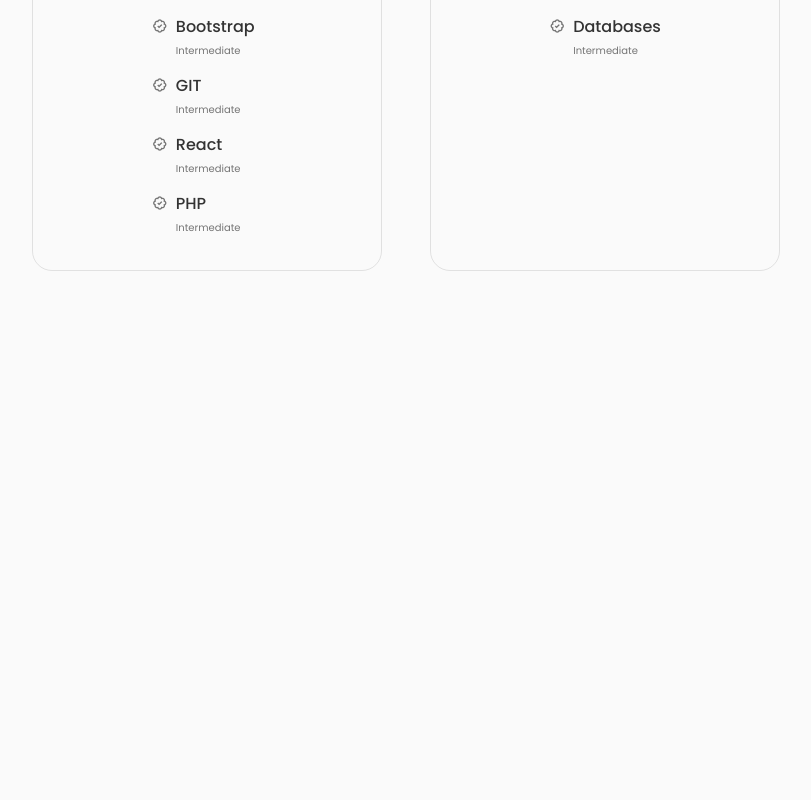
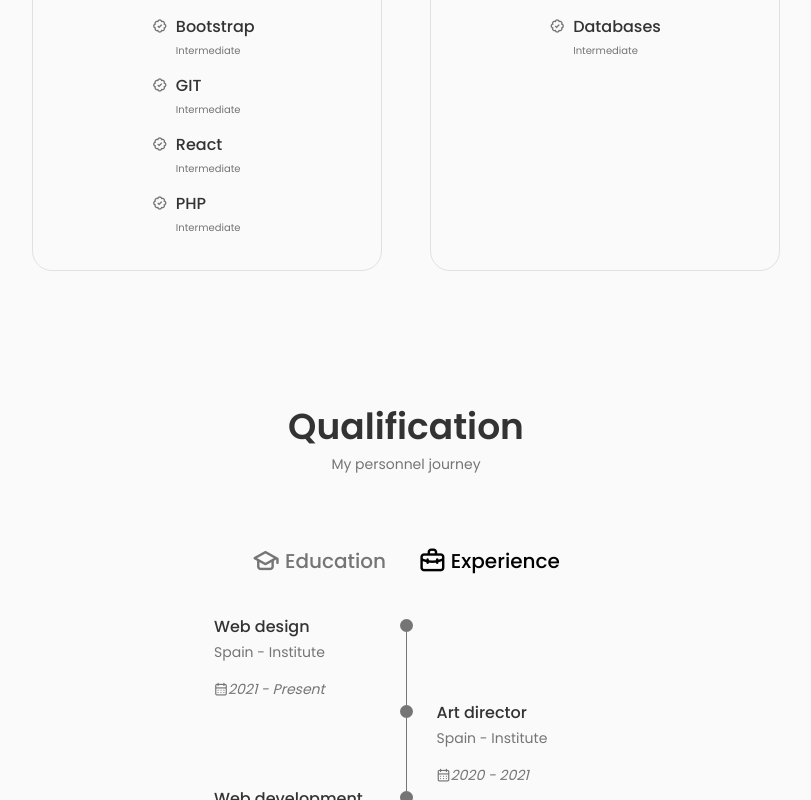
Before and after one commit to CrIsTiLaz/web_portfolio, a React (Create React App) app: page / in a window 1280 px wide. Shown: the part 2000-2800 px from the top of the page, without its empty margins (234-1045 px from the left). Before the commit the page ends 2303 px from the top, so only its background shows below. Built offline with nearby package versions, Linux system fonts and the light colour scheme.

Commit message:
Qualification component

```diff
--- a/src/App.js
+++ b/src/App.js
@@ -3,6 +3,7 @@
 import Home from "./components/home/Home";
 import About from "./components/about/About";
 import Skills from "./components/skills/Skills";
+import Qualification2 from "./components/qualification/Qualification2";
 
 function App() {
   return (
@@ -13,6 +14,7 @@
         <Home />
         <About />
         <Skills />
+        <Qualification2 />
       </main>
     </>
   );
--- /dev/null
+++ b/src/components/qualification/Qualification2.jsx
@@ -0,0 +1,184 @@
+import "./qualification.css";
+import "../../App.css";
+import React, { useState } from "react";
+
+const Qualification2 = () => {
+  const [toggleState, setToggleState] = useState(1);
+
+  const toggleTab = (index) => {
+    setToggleState(index);
+  };
+
+  return (
+    <section className="qualification section">
+      <h2 className="section__title">Qualification</h2>
+      <span className="section__subtitle">My personnel journey</span>
+
+      <div className="qualification__container container">
+        <div className="qualification__tabs">
+          <div
+            className={
+              toggleState === 1
+                ? "qualification__button qualification__active button--flex"
+                : "qualification__button button--flex"
+            }
+            onClick={() => toggleTab(1)}
+          >
+            <i className="uil uil-graduation-cap qualification__icon"></i>
+            Education
+          </div>
+
+          <div
+            className={
+              toggleState === 2
+                ? "qualification__button qualification__active button--flex"
+                : "qualification__button button--flex"
+            }
+            onClick={() => toggleTab(2)}
+          >
+            <i className="uil uil-briefcase-alt qualification__icon"></i>
+            Experience
+          </div>
+        </div>
+
+        <div className="qualification__sections">
+          <div
+            className={
+              toggleState === 1
+                ? "qualification__content qualification__content-active"
+                : "qualification__content "
+            }
+          >
+            <div className="qualification__data">
+              <div>
+                <h3 className="qualification__title">Web design</h3>
+                <span className="qualification__subtitle">
+                  Spain - Institute
+                </span>
+                <div className="qualification__calendar">
+                  <i className="uil uil-calendar-alt">2021 - Present</i>
+                </div>
+              </div>
+
+              <div>
+                <span className="qualification__rounder"></span>
+                <span className="qualification__line"></span>
+              </div>
+            </div>
+
+            <div className="qualification__data">
+              <div></div>
+
+              <div>
+                <span className="qualification__rounder"></span>
+                <span className="qualification__line"></span>
+              </div>
+              <div>
+                <h3 className="qualification__title">Art director</h3>
+                <span className="qualification__subtitle">
+                  Spain - Institute
+                </span>
+                <div className="qualification__calendar">
+                  <i className="uil uil-calendar-alt">2020 - 2021</i>
+                </div>
+              </div>
+            </div>
+
+            <div className="qualification__data">
+              <div>
+                <h3 className="qualification__title">Web development</h3>
+                <span className="qualification__subtitle">
+                  Spain - Institute
+                </span>
+                <div className="qualification__calendar">
+                  <i className="uil uil-calendar-alt">2018 - 2020</i>
+                </div>
+              </div>
+
+              <div>
+                <span className="qualification__rounder"></span>
+                <span className="qualification__line"></span>
+              </div>
+            </div>
+
+            <div className="qualification__data">
+              <div></div>
+
+              <div>
+                <span className="qualification__rounder"></span>
+                <span className="qualification__line"></span>
+              </div>
+              <div>
+                <h3 className="qualification__title">UX expert</h3>
+                <span className="qualification__subtitle">
+                  Spain - Institute
+                </span>
+                <div className="qualification__calendar">
+                  <i className="uil uil-calendar-alt">2017 - 2018</i>
+                </div>
+              </div>
+            </div>
+          </div>
+
+          <div
+            className={
+              toggleState === 2
+                ? "qualification__content qualification__content-active"
+                : "qualification__content "
+            }
+          >
+            <div className="qualification__data">
+              <div>
+                <h3 className="qualification__title">Product designer</h3>
+                <span className="qualification__subtitle">
+                  Microsoft - Spain
+                </span>
+                <div className="qualification__calendar">
+                  <i className="uil uil-calendar-alt">2021 - Present</i>
+                </div>
+              </div>
+
+              <div>
+                <span className="qualification__rounder"></span>
+                <span className="qualification__line"></span>
+              </div>
+            </div>
+
+            <div className="qualification__data">
+              <div></div>
+
+              <div>
+                <span className="qualification__rounder"></span>
+                <span className="qualification__line"></span>
+              </div>
+              <div>
+                <h3 className="qualification__title">UX Designer</h3>
+                <span className="qualification__subtitle">Apple - Spain</span>
+                <div className="qualification__calendar">
+                  <i className="uil uil-calendar-alt">2020 - 2021</i>
+                </div>
+              </div>
+            </div>
+
+            <div className="qualification__data">
+              <div>
+                <h3 className="qualification__title">Web designer</h3>
+                <span className="qualification__subtitle">Figma - Spain</span>
+                <div className="qualification__calendar">
+                  <i className="uil uil-calendar-alt">2018 - 2020</i>
+                </div>
+              </div>
+
+              <div>
+                <span className="qualification__rounder"></span>
+                <span className="qualification__line"></span>
+              </div>
+            </div>
+          </div>
+        </div>
+      </div>
+    </section>
+  );
+};
+
+export default Qualification2;
--- /dev/null
+++ b/src/components/qualification/qualification.css
@@ -0,0 +1,114 @@
+.qualification__container{
+    max-width: 768px;
+}
+
+.qualification__tabs{
+    display: flex;
+    justify-content: center;
+    margin-bottom: var(--mb-2);
+}
+
+.qualification__button{
+    font-size: var(--h3-font-size);
+    font-weight: var(--font-medium);
+    color: black;
+    margin: 0 var(--mb-1);
+    cursor: pointer;
+}
+
+.qualification__button:hover {
+    color: var(--title-color-dark);
+}
+
+.qualification__icon{
+    font-size: 1.8rem;
+    margin-right: var(--mb-0-25);
+}
+
+.qualification__active{
+    color: var(--title-color-dark);
+}
+
+.qualification__sections {
+    display: grid;
+    grid-template-columns: 0.5fr;
+    justify-content: center;
+}
+
+ .qualification__content {
+    display:none;
+}
+
+.qualification__content-active{
+    display: block;
+}
+
+.qualification__data{
+    display: grid;
+    grid-template-columns: 1fr max-content 1fr;
+    column-gap: 1.5rem;;
+}
+
+
+
+.qualification__title{
+    font-size: var(--normal-font-size);
+    font-weight: var(--font-medium);
+}
+
+.qualification__subtitle{
+    display: inline-block;
+    font-size: var(--small-font-size);
+    margin-bottom: var(--mb-1);
+}
+
+.qualification__calendar{
+    font-size: var(--small-font-size);
+}
+
+.qualification__rounder{
+    display: inline-block;
+    width: 13px;
+    height: 13px;
+    background-color: hsl(var(--hue), var(--sat), 46%);;
+    border-radius: 50%;
+}
+
+.qualification__line{
+    display: block;
+    width: 1px;
+    height: 100%;
+    background-color: hsl(var(--hue), var(--sat), 46%);
+    transform: translate(6px, -7px);
+}
+
+@media screen and (max-width: 992px){
+    .qualification__container{
+        margin-left: auto;
+        margin-right: auto;
+    }
+  }
+
+  @media screen and (max-width: 768px){
+    .qualification__container{
+        margin-left: var(--mb-1-5);
+        margin-right: var(--mb-1-5);
+    }
+
+  }
+
+  @media screen and (max-width: 576px){
+    .qualification__sections{
+        grid-template-columns: initial;
+    }
+
+    .qualification__button{
+        margin: 0 var(--mb-0-75);
+    }
+  }
+  /* Small */
+  @media screen and (max-width: 350px){
+    .qualification__data{
+        gap: 0.5rem;
+    }
+  }
```
Also changed, not shown: src/components/about/About.jsx (+19 -12 lines).
